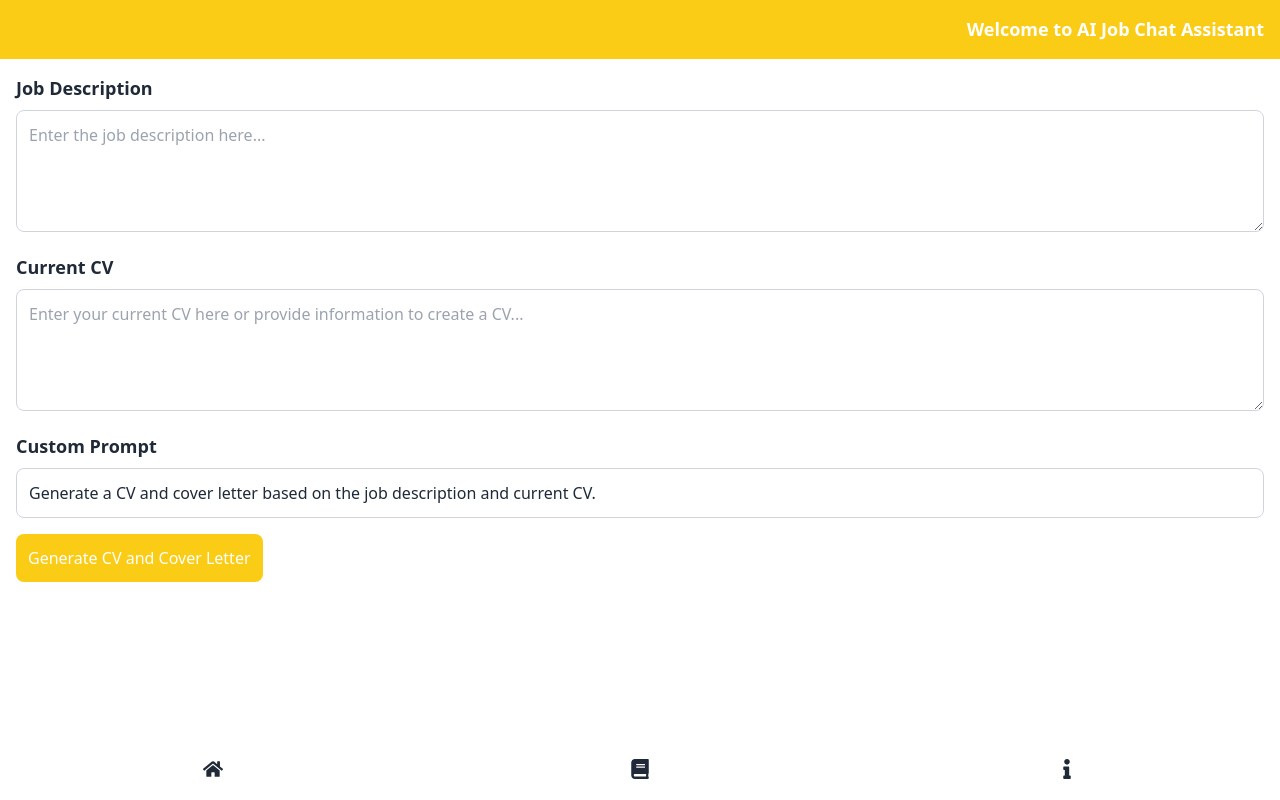
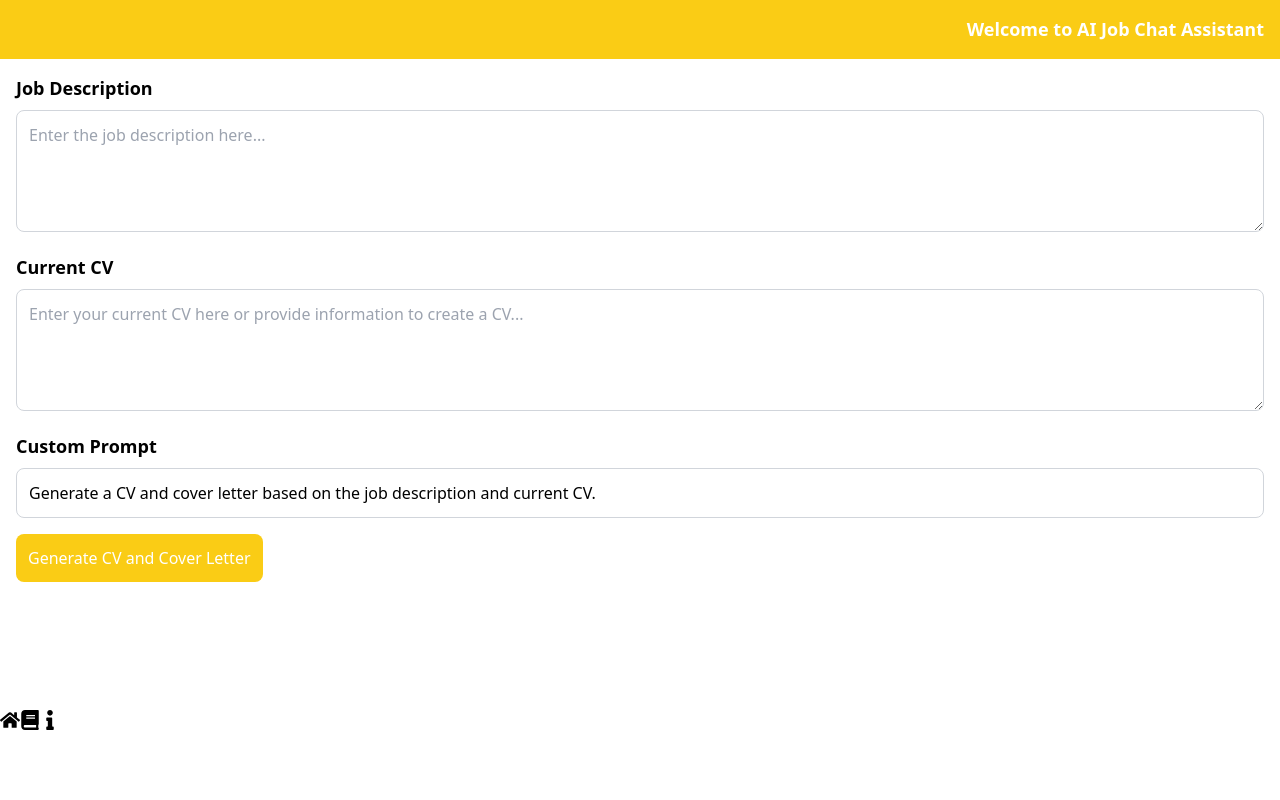
Before and after one commit to kingwisdom/gomimi, a React (Vite) app: page / in a window 1280 px wide. Built offline with nearby package versions, Linux system fonts and the light colour scheme.

Commit message:
update error

```diff
--- a/tailwind.config.js
+++ b/tailwind.config.js
@@ -43,6 +43,6 @@ export default {
     }
   },
   plugins: [
-    require('daisyui'),
+    // require('daisyui'),
   ],
 }
```
